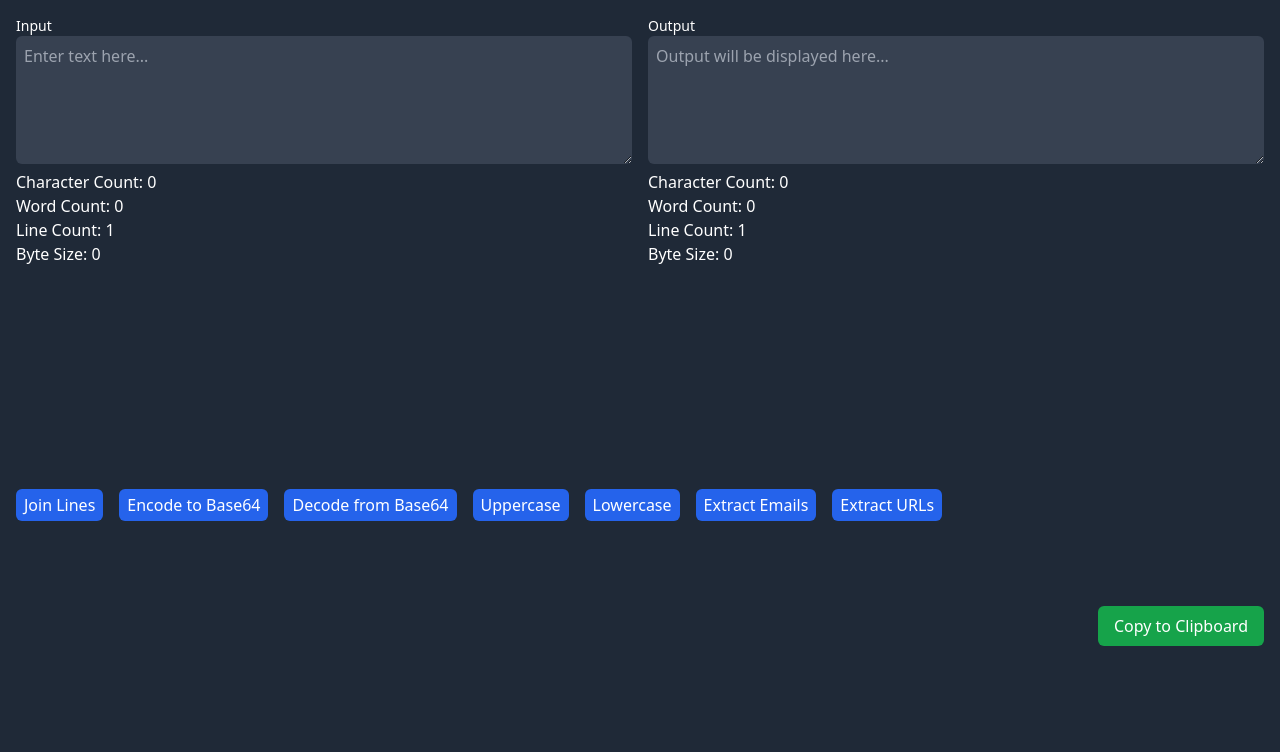
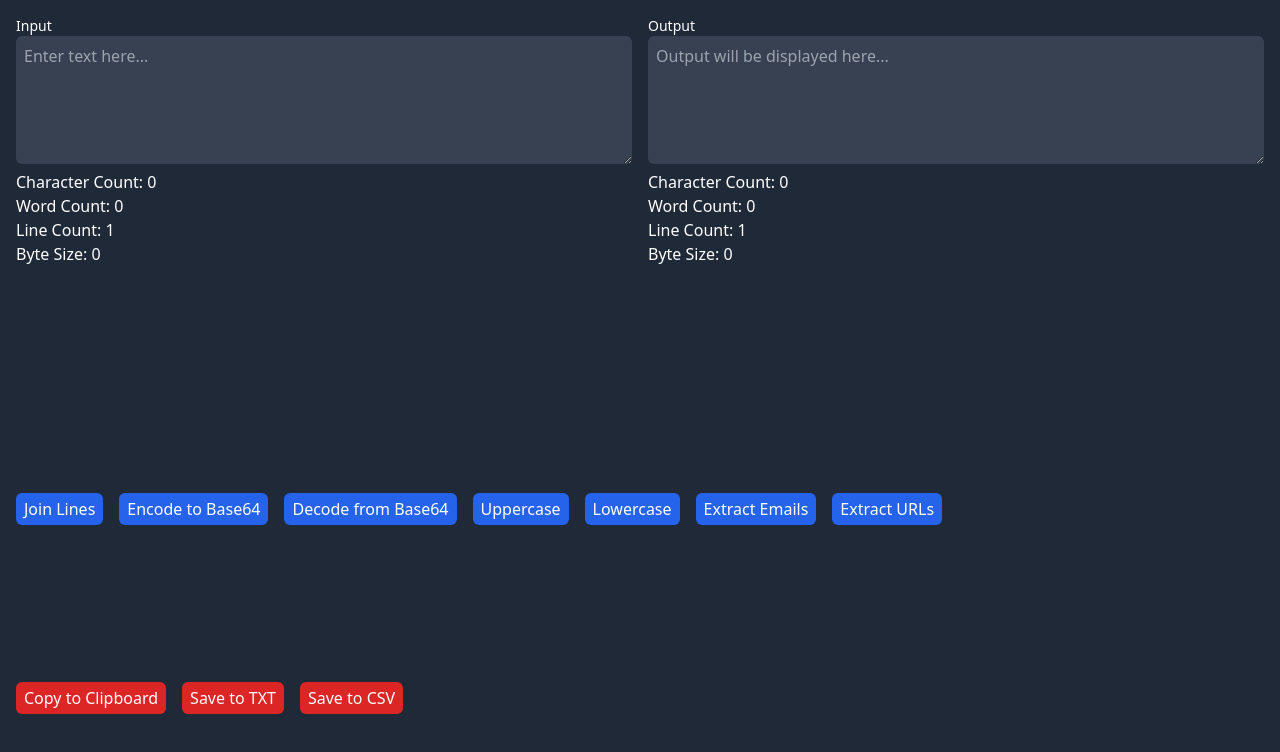
Before and after one commit to DAVEALLCAPS/text-tools, a React (Create React App) app: page / in a window 1280 px wide. Shown: the top 752 px of the page. Built offline with nearby package versions, Linux system fonts and the light colour scheme.

Commit message:
feat: Add Save to TXT and CSV using file-saver

```diff
--- a/package.json
+++ b/package.json
@@ -10,6 +10,7 @@
     "autoprefixer": "^10.4.16",
     "class-variance-authority": "^0.7.0",
     "clsx": "^2.0.0",
+    "file-saver": "^2.0.5",
     "lucide-react": "^0.284.0",
     "postcss": "^8.4.31",
     "react": "^18.2.0",
--- a/src/App.js
+++ b/src/App.js
@@ -11,6 +11,8 @@ import Base64Encode from './components/TextOptions/Base64Encode';
 import { TooltipProvider } from './components/ui/tooltip';
 import ExtractEmails from './components/TextOptions/ExtractEmails';
 import ExtractURLs from './components/TextOptions/ExtractURLs';
+import SaveToTXT from './components/SaveToTXT';
+import SaveToCSV from './components/SaveToCSV';
 
 function App() {
   const [inputText, setInputText] = useState('');
@@ -38,8 +40,10 @@ function App() {
         <ExtractEmails inputText={inputText} applyOption={setOutputText} />
         <ExtractURLs inputText={inputText} applyOption={setOutputText} />
       </div>
-      <div className="col-span-2 text-right">
+      <div className="col-span-2 flex flex-wrap gap-4">
         <CopyButton textToCopy={outputText} />
+        <SaveToTXT text={outputText} />
+        <SaveToCSV text={outputText} />
       </div>
     </div>
     </TooltipProvider>
--- a/src/components/Button.js
+++ b/src/components/Button.js
@@ -1,8 +1,9 @@
 import React from 'react';
 
-function Button({ onClick, children }) {
+function Button({ onClick, children, className }) {
+  const combinedClassName = `px-2 py-1 rounded-md ${className || 'bg-blue-600 hover:bg-blue-700'}`;
   return (
-    <button onClick={onClick} className="px-2 py-1 bg-blue-600 hover:bg-blue-700 rounded-md">
+    <button onClick={onClick} className={combinedClassName}>
       {children}
     </button>
   );
--- a/src/components/CopyButton.js
+++ b/src/components/CopyButton.js
@@ -1,4 +1,5 @@
 import React from 'react';
+import TooltipButton from './TooltipButton'; // Adjust the import path as needed
 
 function CopyButton({ textToCopy }) {
   const handleCopy = () => {
@@ -6,9 +7,9 @@ function CopyButton({ textToCopy }) {
   };
 
   return (
-    <button onClick={handleCopy} className="px-4 py-2 bg-green-600 hover:bg-green-700 rounded-md">
+    <TooltipButton onClick={handleCopy} tooltipContent="Click to copy text to clipboard" className="bg-red-600 hover:bg-red-700">
       Copy to Clipboard
-    </button>
+    </TooltipButton>
   );
 }
 
--- /dev/null
+++ b/src/components/SaveToCSV.js
@@ -0,0 +1,19 @@
+import React from 'react';
+import { saveAs } from 'file-saver';
+import TooltipButton from './TooltipButton';
+
+function SaveToCSV({ text }) {
+  const handleSaveCSV = () => {
+    const formattedText = text.split('\n').join(',');
+    const blob = new Blob([formattedText], { type: 'text/csv;charset=utf-8' });
+    saveAs(blob, 'output.csv');
+  };
+
+  return (
+    <TooltipButton onClick={handleSaveCSV} tooltipContent="Click to save text to a .csv file" className="bg-red-600 hover:bg-red-700">
+      Save to CSV
+    </TooltipButton>
+  );
+}
+
+export default SaveToCSV;
--- /dev/null
+++ b/src/components/SaveToTXT.js
@@ -0,0 +1,18 @@
+import React from 'react';
+import { saveAs } from 'file-saver';
+import TooltipButton from './TooltipButton';
+
+function SaveToTXT({ text }) {
+  const handleSaveTXT = () => {
+    const blob = new Blob([text], { type: 'text/plain;charset=utf-8' });
+    saveAs(blob, 'output.txt');
+  };
+
+  return (
+    <TooltipButton onClick={handleSaveTXT} tooltipContent="Click to save text to a .txt file" className="bg-red-600 hover:bg-red-700">
+      Save to TXT
+    </TooltipButton>
+  );
+}
+
+export default SaveToTXT;
--- a/src/components/TooltipButton.js
+++ b/src/components/TooltipButton.js
@@ -6,11 +6,11 @@ import {
 } from '../components/ui/tooltip';
 import Button from './Button';
 
-const TooltipButton = ({ onClick, children, tooltipContent }) => {
+const TooltipButton = ({ onClick, children, tooltipContent, className }) => {
   return (
     <Tooltip>
       <TooltipTrigger>
-        <Button onClick={onClick}>
+        <Button onClick={onClick} className={className}>
           {children}
         </Button>
       </TooltipTrigger>
```
Also changed, not shown: 1 other file (tests, documents, lock files or other folders).
